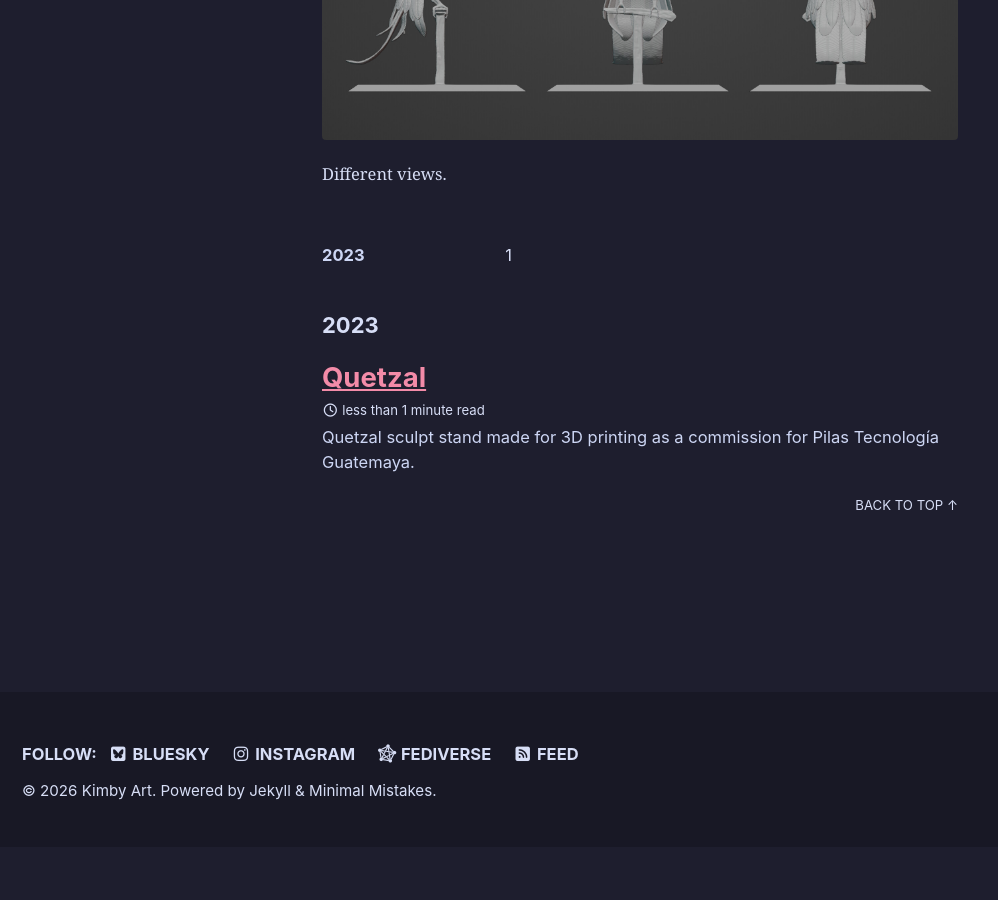
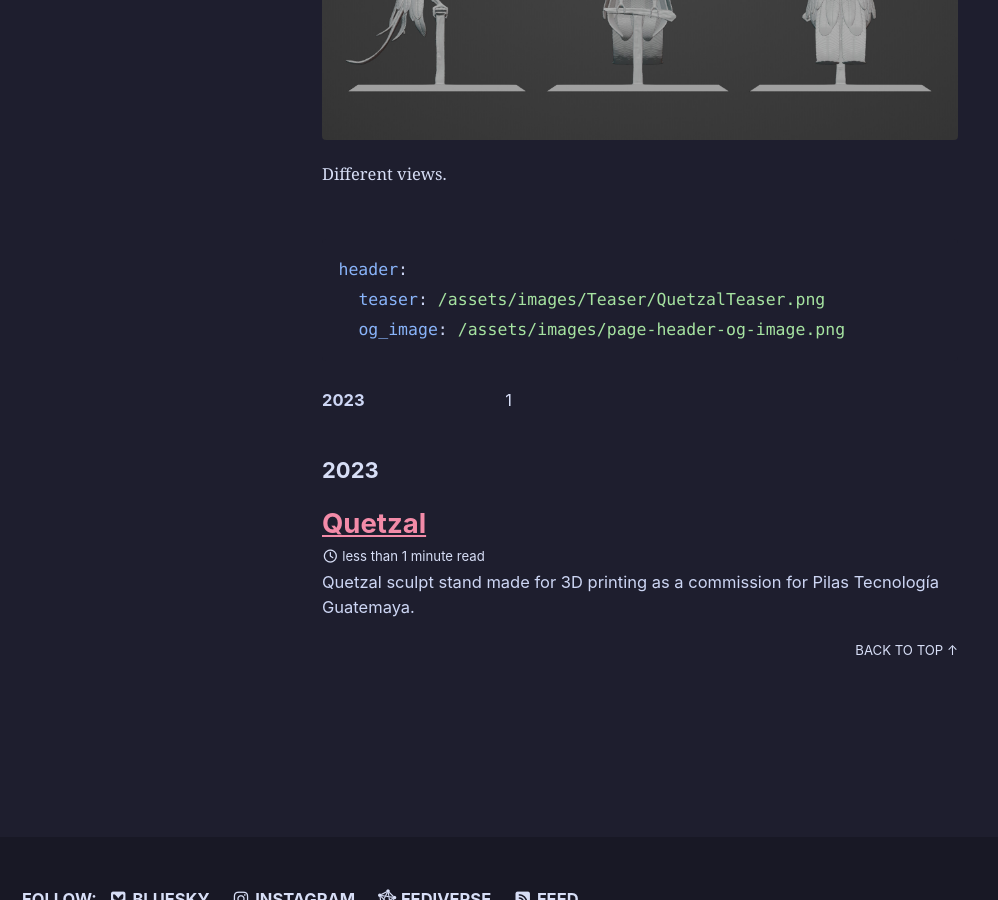
Before and after one commit to Kiimby/kiimby.github.io, a Jekyll site: the page built from _posts/2023-03-13-robotic-quetzal.md, in a window 1280 px wide and 900 px high, scrolled down 1409 px. Shown: the whole window, without its empty margins (0-998 px from the left). Built offline with Jekyll 4.4.1, drawn with Linux system fonts in a browser that asks for light colours; cached includes are drawn as plain includes; before the commit the page ends 2255 px from its top, so only the background shows below that.

Commit message:
Update 2023-03-13-robotic-quetzal.md

````diff
--- a/_posts/2023-03-13-robotic-quetzal.md
+++ b/_posts/2023-03-13-robotic-quetzal.md
@@ -45,3 +45,10 @@ Quetzal sculpt stand made for 3D printing as a commission for Pilas Tecnología
   {{ fig_img | markdownify | remove: "<p>" | remove: "</p>" }}
   <figcaption>Different views.</figcaption>
 </figure>
+
+
+```yaml
+header:
+  teaser: /assets/images/Teaser/QuetzalTeaser.png
+  og_image: /assets/images/page-header-og-image.png
+  ```
````
